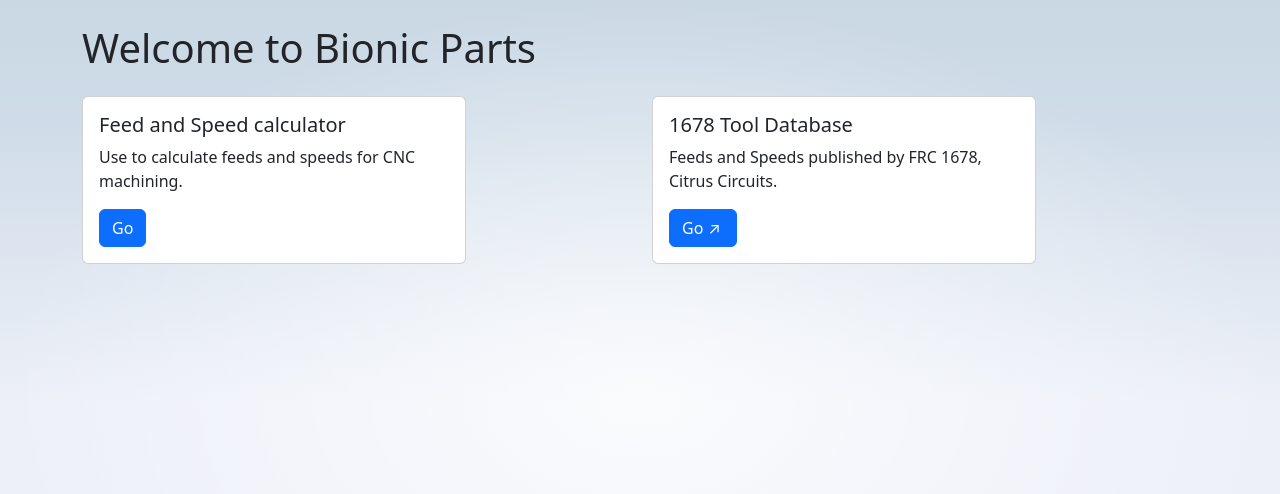
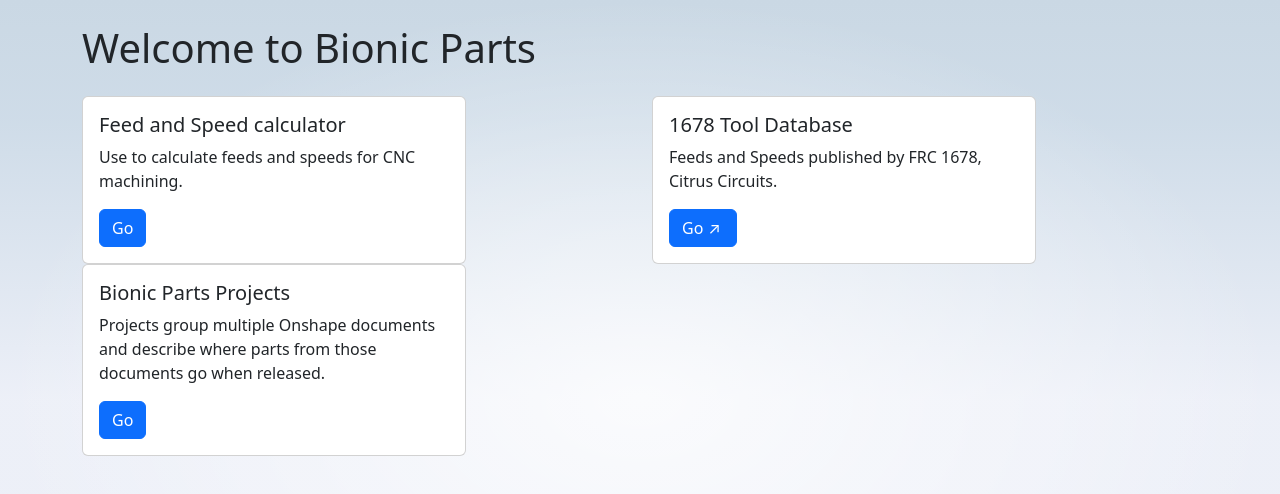
Before and after one commit to TechplexEngineer/bionic-parts, a SvelteKit app: page / in a window 1280 px wide. Shown: the top 494 px of the page. Built offline with nearby package versions, Linux system fonts and the light colour scheme.

Commit message:
Add project to homepage

```diff
--- a/src/routes/+page.svelte
+++ b/src/routes/+page.svelte
@@ -3,11 +3,15 @@
         {
             title: 'Feed and Speed calculator',
             description: 'Use to calculate feeds and speeds for CNC machining.',
-            link: 'feedsandspeeds'
+            link: '/feedsandspeeds'
         }, {
             title: '1678 Tool Database',
             description: 'Feeds and Speeds published by FRC 1678, Citrus Circuits.',
             link: 'https://docs.google.com/spreadsheets/d/115sOf7gw1nv_ZooKCAiivwwFtCRomxCifUcU8_FmLUY/edit#gid=0'
+        }, {
+            title: 'Bionic Parts Projects',
+            description: 'Projects group multiple Onshape documents and describe where parts from those documents go when released.',
+            link: '/onshape/projects'
         }
     ];
 
```
